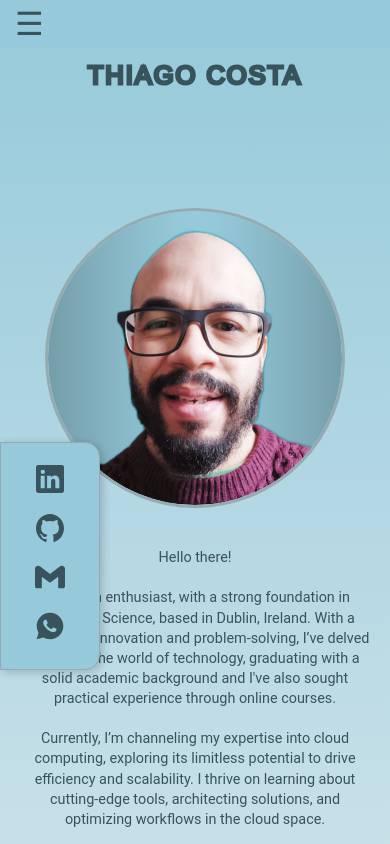
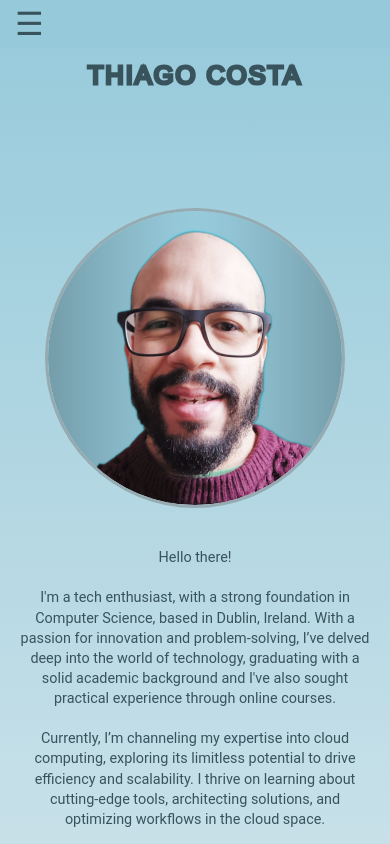
Before and after one commit to Thiagoocosta86/my-portfolio, a React (Create React App) app: page / in a window 390 px wide. Shown: the top 844 px of the page. Built offline with nearby package versions, Linux system fonts and the light colour scheme.

Commit message:
1 - Social media and contact icons sticked to the bottom of the page in media up to 768px.

```diff
--- a/src/components/Footer.js
+++ b/src/components/Footer.js
@@ -34,9 +34,15 @@ const Footer = () => {
   };
   return (
     <>
-    <section id="contact"className="contact">
 
-      <div className="floating-contact">
+    <footer>
+        {showArrow && (
+        <button onClick={scrollToTop}>
+          <img className="arrow-up-btn" src={arrowUp} width="32" height="32" alt="arrow-up" />
+        </button>
+        )}
+        <div id='contact' className="floating-contact">
+          <div>
           <ul className="contact-links">
               <a className="social__profile-link LinkedInIcon" href="https://www.linkedin.com/in/thiagodeodacosta" target="_blank" rel="noopener noreferrer">
                   <LinkedInIcon2 title="Linkedin" width="32" height="32" alt="LinkedIn" />
@@ -51,14 +57,9 @@ const Footer = () => {
                   <WhatsappIcon title="Whatsapp" width="32" height="32" alt="Whatsapp"/>
               </a>
           </ul>
+          </div>
+
         </div>
-        {showArrow && (
-        <button onClick={scrollToTop}>
-          <img className="arrow-up-btn" src={arrowUp} width="32" height="32" alt="arrow-up" />
-        </button>
-        )}
-    </section>
-    <footer>
       <p>&copy; 2024 My Portfolio</p>
     </footer>
     </>
--- a/src/components/Header.js
+++ b/src/components/Header.js
@@ -2,14 +2,14 @@ import React, { useState, useEffect } from 'react';
 
 const Header = () => {
   const [isMenuOpen, setIsMenuOpen] = useState(false);
-  const [isMobileView, setIsMobileView] = useState(window.innerWidth < 768);
+  const [isMobileView, setIsMobileView] = useState(window.innerWidth <= 768);
 
   const toggleMenu = () => {
     setIsMenuOpen(!isMenuOpen);
   };
 
   const handleResize = () => {
-    const isMobile = window.innerWidth < 768;
+    const isMobile = window.innerWidth <= 768;
     setIsMobileView(isMobile);
     if (!isMobile) {
       setIsMenuOpen(false);
--- a/src/styles/medias.css
+++ b/src/styles/medias.css
@@ -122,6 +122,42 @@
 
   }
 
+  /*Footer*/
+
+  .floating-contact {
+    position: static; /* Return it to the normal document flow */
+    margin: 0 auto; /* Center the container within the footer */
+    width: fit-content; /* Shrink to fit content */
+    padding: 0; /* Remove unnecessary padding */
+    background-color: transparent; /* Inherit the footer's background */
+    box-shadow: none; /* Remove shadow */
+    animation: none; /* Disable animation */
+    display: flex; /* Ensure alignment and spacing */
+    justify-content: center; /* Center the content horizontally */
+    border: none;
+  }
+
+  .contact-links {
+    display: flex; /* Flexbox for horizontal layout */
+    flex-direction: row; /* Ensure icons are in a row */
+    align-items: center; /* Align icons vertically in the center */
+    justify-content: center; /* Center icons within the container */
+    gap: 30px; /* Set small, consistent spacing */
+    padding: 0; /* Remove padding */
+    margin: 0 auto; /* Ensure proper centering */
+    list-style: none; /* Remove any default list styling */
+
+  }
+
+  .social__profile-link {
+    display: inline-flex; /* Ensure the links align with the icons */
+    width: 24px;
+  }
+
+
+  .arrow-up-btn {
+    display: none; /* Hide the scroll-to-top button */
+  }
 
 
   .skills, .certificates-container, .projects, .contact{
--- a/src/styles/style.css
+++ b/src/styles/style.css
@@ -649,14 +649,7 @@ main {
 
 
 /*CONTACT*/
-.contact{
-  display: flex;
-  flex-direction: column;
-  align-items: center;
-  padding: 50px;
 
-
-}
 
 .floating-contact {
   position: fixed; /* Keeps the element fixed while scrolling */
@@ -687,6 +680,7 @@ main {
   flex-direction: column;
   align-items: center;
   gap: 10px;
+
 }
 
 
```
